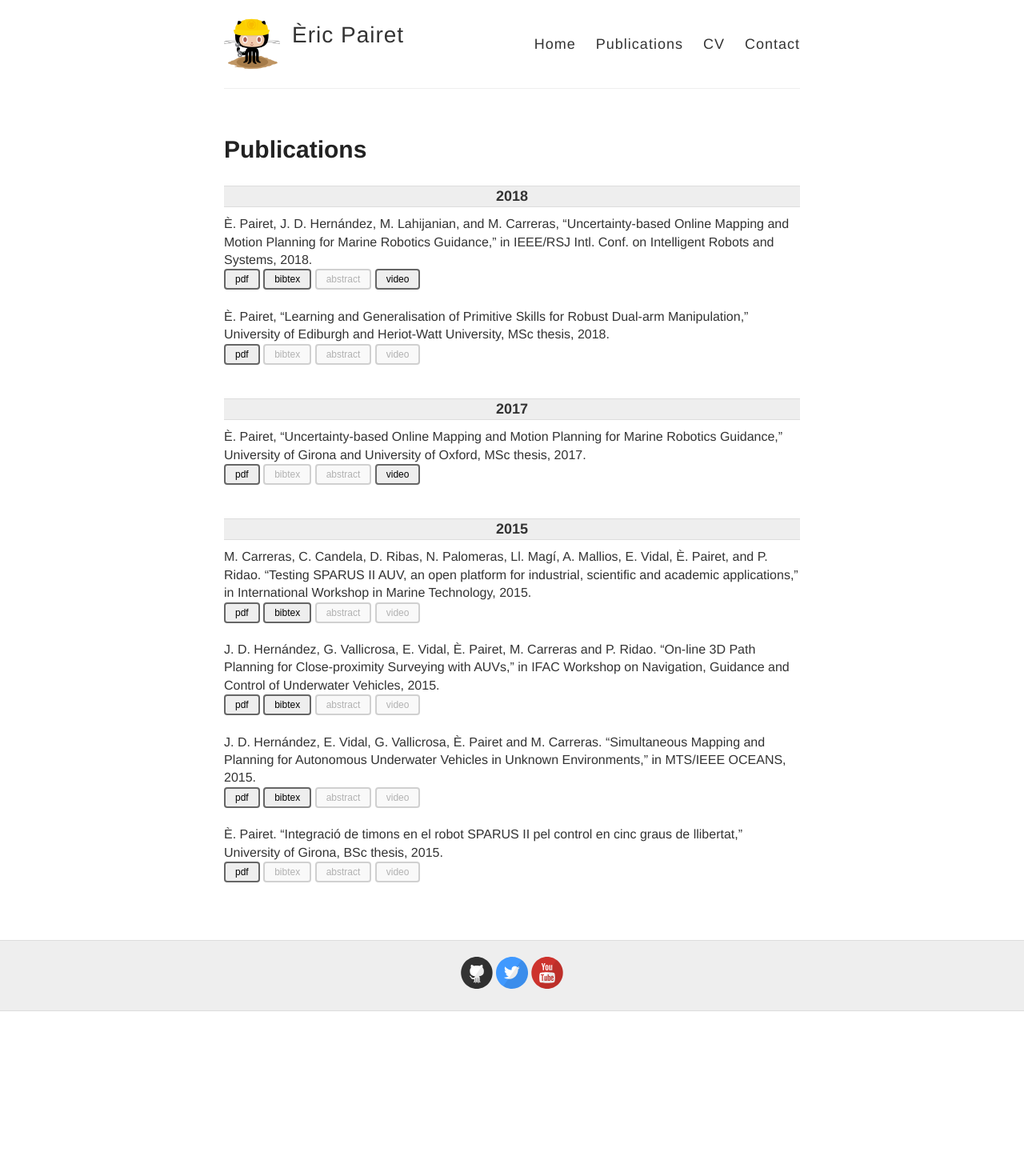
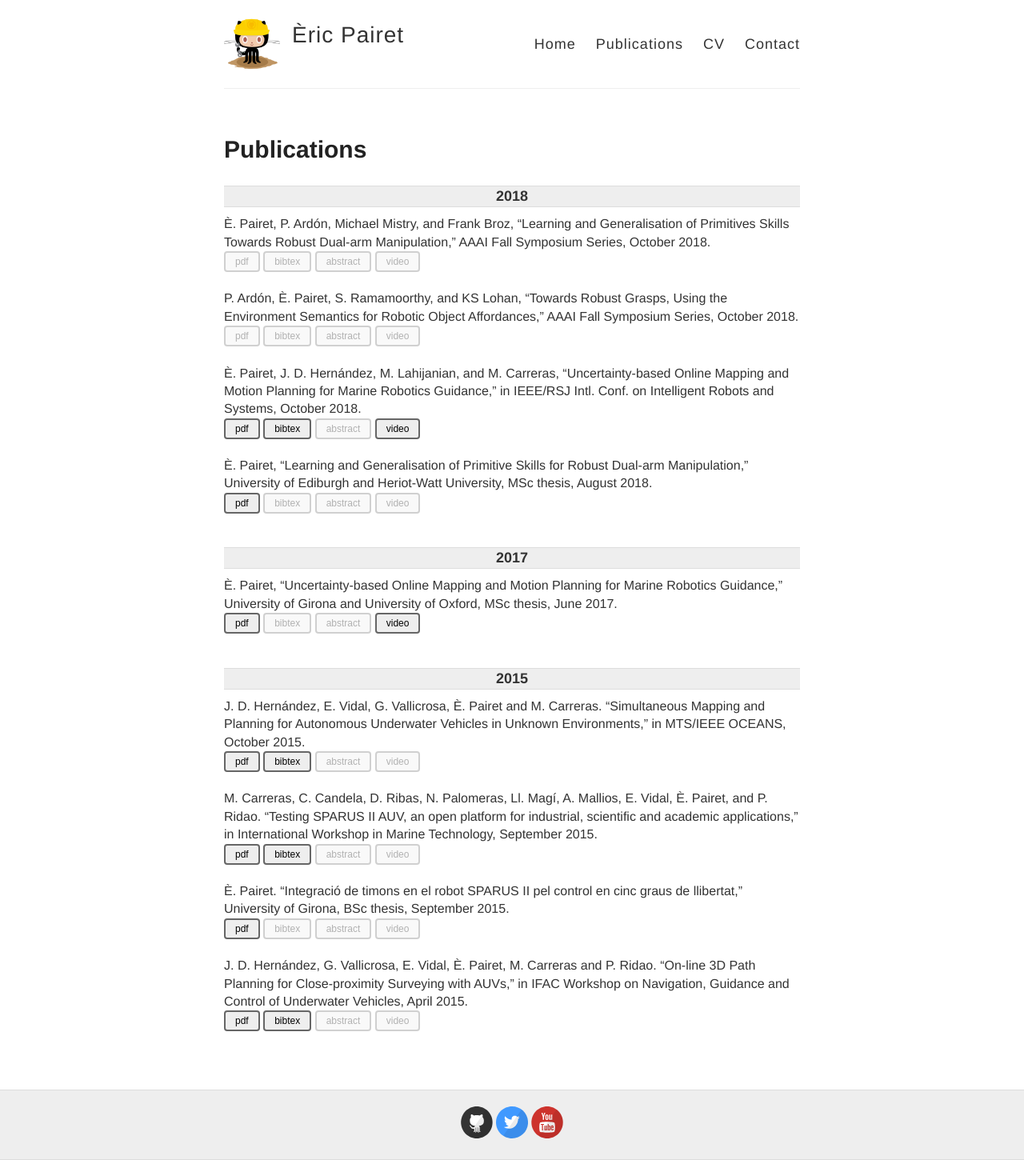
Before and after one commit to ericpairet/ericpairet.github.io, a Jekyll site: the page built from xtra/nav_tabs/publications.md, in a window 1280 px wide. Shown: the whole page at 80% size. Built offline with Jekyll 4.4.1, drawn with Linux system fonts in a browser that asks for light colours; before the commit the page ends 1264 px from its top, so only the background shows below that.

Commit message:
Adding AAAI papers

```diff
--- a/_data/2015.yaml
+++ b/_data/2015.yaml
@@ -1,19 +1,19 @@
-- name: M. Carreras, C. Candela, D. Ribas, N. Palomeras, Ll. Magí, A. Mallios, E. Vidal, È. Pairet, and P. Ridao. "Testing SPARUS II AUV, an open platform for industrial, scientific and academic applications," in International Workshop in Marine Technology, 2015.
+- name: J. D. Hernández, E. Vidal, G. Vallicrosa, È. Pairet and M. Carreras. "Simultaneous Mapping and Planning for Autonomous Underwater Vehicles in Unknown Environments," in MTS/IEEE OCEANS, October 2015.
+  pdf: 15hernandez2015simultaneous.pdf
+  bibtex: 15hernandez2015simultaneous.txt
+  youtube:
+
+- name: M. Carreras, C. Candela, D. Ribas, N. Palomeras, Ll. Magí, A. Mallios, E. Vidal, È. Pairet, and P. Ridao. "Testing SPARUS II AUV, an open platform for industrial, scientific and academic applications," in International Workshop in Marine Technology, September 2015.
   pdf: 15carreras2015testing.pdf
   bibtex: 15carreras2015testing.txt
   youtube:
 
-- name: J. D. Hernández, G. Vallicrosa, E. Vidal, È. Pairet, M. Carreras and P. Ridao. "On-line 3D Path Planning for Close-proximity Surveying with AUVs," in IFAC Workshop on Navigation, Guidance and Control of Underwater Vehicles, 2015.
+- name: È. Pairet. "Integració de timons en el robot SPARUS II pel control en cinc graus de llibertat," University of Girona, BSc thesis, September 2015.
+  pdf: 15pairet2015integracio.pdf
+  bibtex:
+  youtube:
+
+- name: J. D. Hernández, G. Vallicrosa, E. Vidal, È. Pairet, M. Carreras and P. Ridao. "On-line 3D Path Planning for Close-proximity Surveying with AUVs," in IFAC Workshop on Navigation, Guidance and Control of Underwater Vehicles, April 2015.
   pdf: 15hernandez2015line.pdf
   bibtex: 15hernandez2015line.txt
   youtube:
-
-- name: J. D. Hernández, E. Vidal, G. Vallicrosa, È. Pairet and M. Carreras. "Simultaneous Mapping and Planning for Autonomous Underwater Vehicles in Unknown Environments," in MTS/IEEE OCEANS, 2015.
-  pdf: 15hernandez2015simultaneous.pdf
-  bibtex: 15hernandez2015simultaneous.txt
-  youtube:
-
-- name: È. Pairet. "Integració de timons en el robot SPARUS II pel control en cinc graus de llibertat," University of Girona, BSc thesis, 2015.
-  pdf: 15pairet2015integracio.pdf
-  bibtex:
-  youtube:
--- a/_data/2017.yaml
+++ b/_data/2017.yaml
@@ -1,4 +1,4 @@
-- name: È. Pairet, “Uncertainty-based Online Mapping and Motion Planning for Marine Robotics Guidance,” University of Girona and University of Oxford, MSc thesis, 2017.
+- name: È. Pairet, “Uncertainty-based Online Mapping and Motion Planning for Marine Robotics Guidance,” University of Girona and University of Oxford, MSc thesis, June 2017.
   pdf: 17_MSc_dissertation_eric_oneside.pdf
   bibtex:
   youtube: https://youtu.be/dTejsNqNC00
--- a/_data/2018.yaml
+++ b/_data/2018.yaml
@@ -1,9 +1,19 @@
-- name: È. Pairet, J. D. Hernández, M. Lahijanian, and M. Carreras, “Uncertainty-based Online Mapping and Motion Planning for Marine Robotics Guidance,” in IEEE/RSJ Intl. Conf. on Intelligent Robots and Systems, 2018.
+- name: È. Pairet, P. Ardón, Michael Mistry, and Frank Broz, “Learning and Generalisation of Primitives Skills Towards Robust Dual-arm Manipulation," AAAI Fall Symposium Series, October 2018.
+  pdf:
+  bibtex: #18pairet2018learningb.txt
+  youtube:
+
+- name: P. Ardón, È. Pairet, S. Ramamoorthy, and KS Lohan, “Towards Robust Grasps, Using the Environment Semantics for Robotic Object Affordances," AAAI Fall Symposium Series, October 2018.
+  pdf:
+  bibtex: #18ardon2018towards.txt
+  youtube:
+
+- name: È. Pairet, J. D. Hernández, M. Lahijanian, and M. Carreras, “Uncertainty-based Online Mapping and Motion Planning for Marine Robotics Guidance,” in IEEE/RSJ Intl. Conf. on Intelligent Robots and Systems, October 2018.
   pdf: 18pairet2018uncertainty.pdf
   bibtex: 18pairet2018uncertainty.txt
   youtube: https://youtu.be/dTejsNqNC00
 
-- name: È. Pairet, “Learning and Generalisation of Primitive Skills for Robust Dual-arm Manipulation," University of Ediburgh and Heriot-Watt University, MSc thesis, 2018.
+- name: È. Pairet, “Learning and Generalisation of Primitive Skills for Robust Dual-arm Manipulation," University of Ediburgh and Heriot-Watt University, MSc thesis, August 2018.
   pdf: 18pairet2018learning.pdf
   bibtex:
   youtube:
```
Also changed, not shown: xtra/publications/18ardon2018towards.txt (added, +7 -0 lines), xtra/publications/18pairet2018learningb.txt (added, +7 -0 lines).
